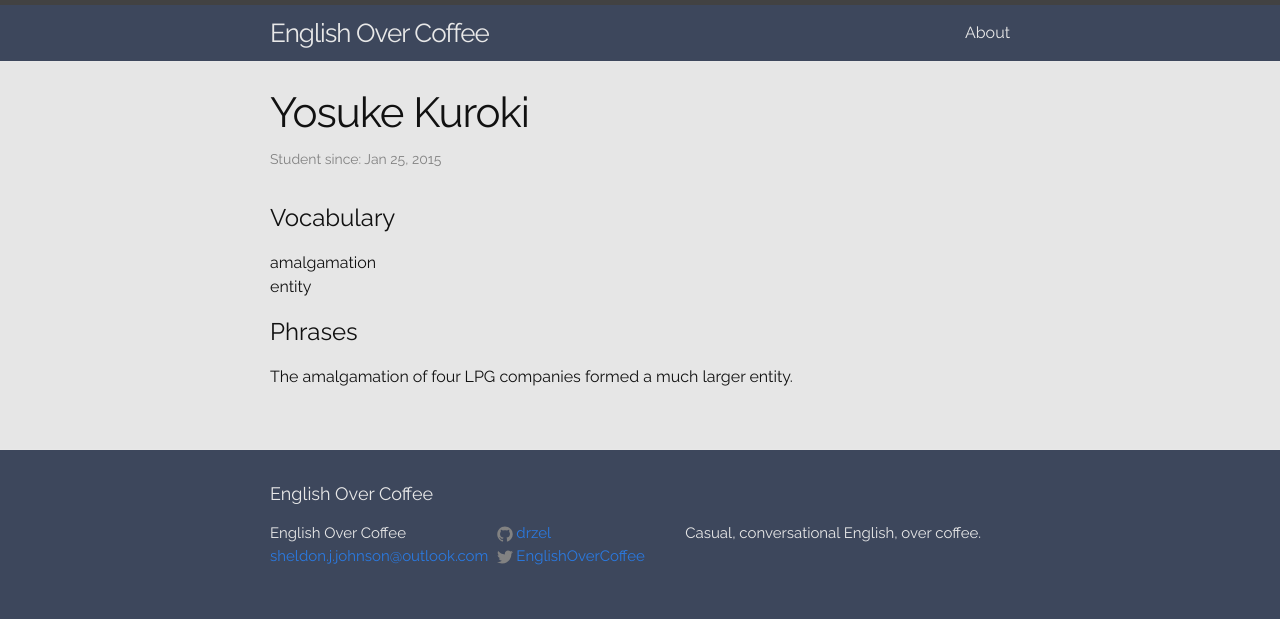
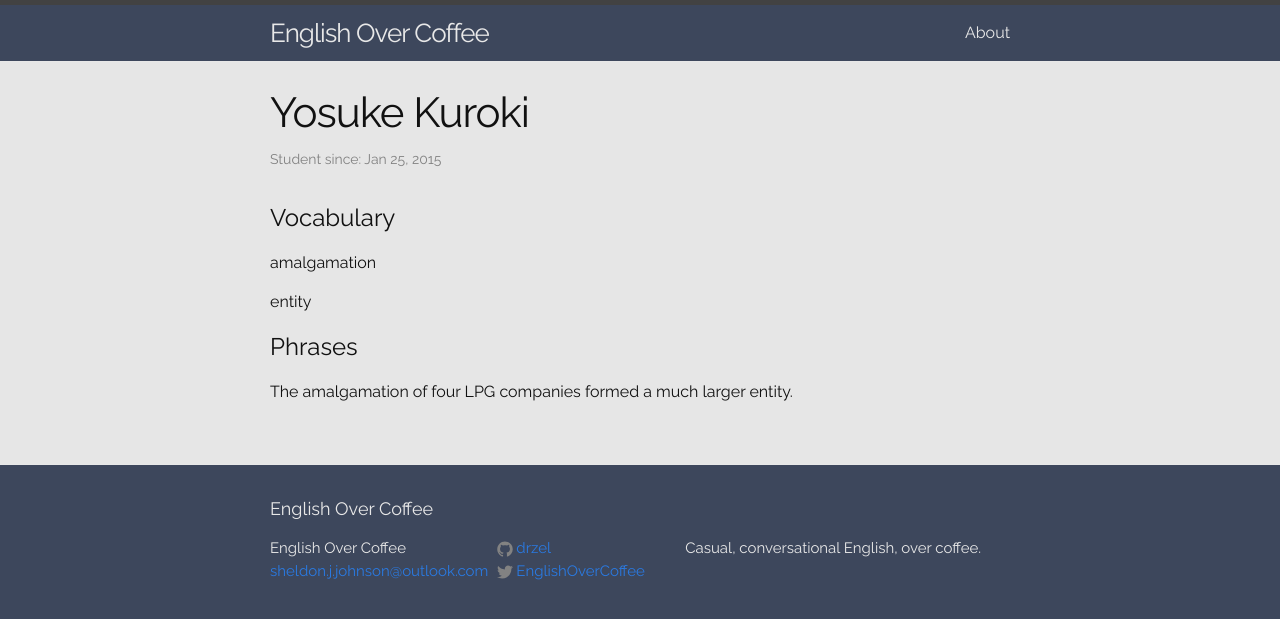
Before and after one commit to drzel/old-website, a Jekyll site: the page built from _posts/2015-01-25-yosuke_kuroki.md, in a window 1280 px wide. Shown: the top 619 px of the page. Built offline with Jekyll 4.4.1, drawn with Linux system fonts in a browser that asks for light colours.

```diff
--- a/_config.yml
+++ b/_config.yml
@@ -4,6 +4,7 @@ email: sheldon.j.johnson@outlook.com
 description: "Casual, conversational English, over coffee."
 baseurl: "" # the subpath of your site, e.g. /blog/
 url: "http://drzel.github.io" # the base hostname & protocol for your site
+permalink: none
 twitter_username: EnglishOverCoffee
 github_username:  drzel
 
--- a/_includes/header.html
+++ b/_includes/header.html
@@ -21,7 +21,6 @@
         {% endfor %}
       </div>
     </nav>
-
   </div>
 
 </header>
--- a/_posts/2015-01-25-yosuke_kuroki.md
+++ b/_posts/2015-01-25-yosuke_kuroki.md
@@ -2,9 +2,14 @@
 layout: post
 title:  "Yosuke Kuroki"
 ---
-#Vocabulary
-amalgamation\\
+
+Vocabulary
+==========
+amalgamation
+
 entity
 
-#Phrases
+
+Phrases
+=======
 The amalgamation of four LPG companies formed a much larger entity.
--- a/_sass/_layout.scss
+++ b/_sass/_layout.scss
@@ -14,7 +14,7 @@
     font-size: 26px;
     line-height: 56px;
     letter-spacing: -1px;
-    margin-bottom: 0;
+    margin-bottom: 1;
     float: left;
 
     &,
```
Also changed, not shown: _posts/XXXX-XX-XX-firstname_lastname.md (added, +19 -0 lines).
